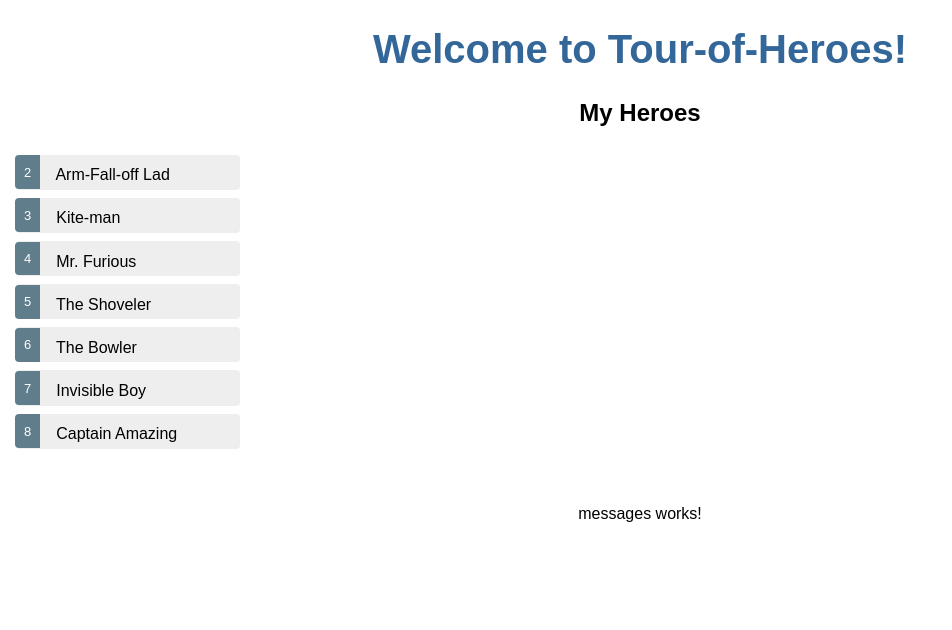
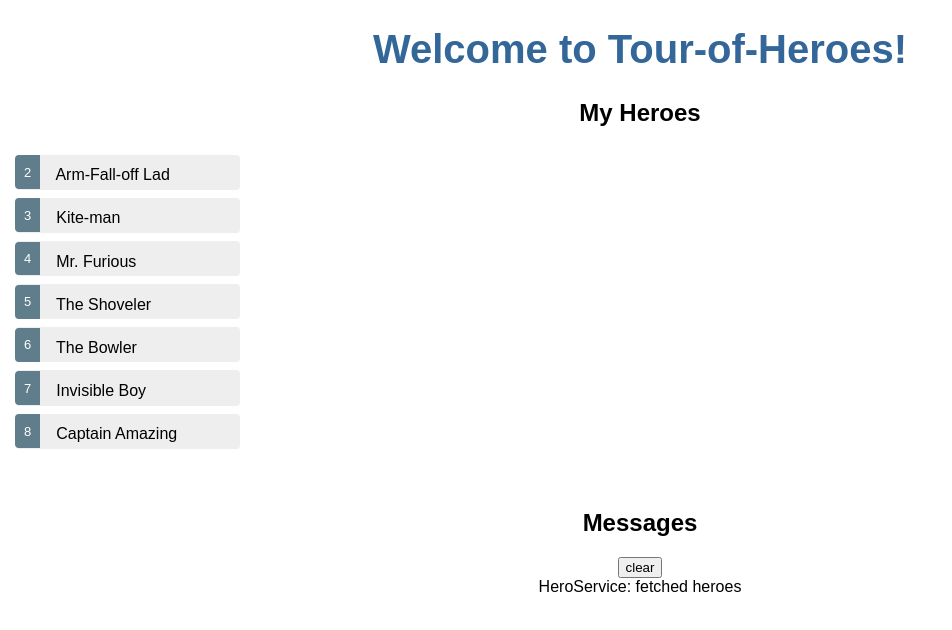
Before and after one commit to aaxzheng/Learning-Angular, an Angular app: page / in a window 1280 px wide. Shown: the top 630 px of the page, without its empty margins (0-952 px from the left). Built offline with nearby package versions, Linux system fonts and the light colour scheme.

Commit message:
added message that loads asynch with array

```diff
--- a/src/app/hero.service.ts
+++ b/src/app/hero.service.ts
@@ -2,13 +2,15 @@
 import { Hero } from './hero';
 import { HEROES } from './sample_heroes';
 import {Observable, of} from 'rxjs';
+import { MessagesService } from './messages.service';
 
 @Injectable({
   providedIn: 'root'
 })
 export class HeroService {
   getHeroes(): Observable<Hero[]> {
+    this.messageService.add("HeroService: fetched heroes");
     return of(HEROES);
   }
-  constructor() { }
+  constructor(private messageService: MessagesService) { }
 }
--- a/src/app/messages.service.ts
+++ b/src/app/messages.service.ts
@@ -4,6 +4,13 @@
   providedIn: 'root'
 })
 export class MessagesService {
+  messages: string[] = [];
 
+  add(message:string) {
+    this.messages.push(message);
+  }
+  clear() {
+    this.messages = [];
+  }
   constructor() { }
 }
--- a/src/app/messages/messages.component.html
+++ b/src/app/messages/messages.component.html
@@ -1,3 +1,8 @@
-<p>
-  messages works!
-</p>
+<div *ngIf="messageService.messages.length">
+
+  <h2>Messages</h2>
+  <button class="clear"
+          (click)="messageService.clear()">clear</button>
+  <div *ngFor='let message of messageService.messages'> {{message}} </div>
+
+</div>
--- a/src/app/messages/messages.component.ts
+++ b/src/app/messages/messages.component.ts
@@ -1,4 +1,6 @@
 import { Component, OnInit } from '@angular/core';
+import { MessagesService } from '../messages.service';
+
 
 @Component({
   selector: 'app-messages',
@@ -7,7 +9,7 @@
 })
 export class MessagesComponent implements OnInit {
 
-  constructor() { }
+  constructor(public messageService: MessagesService) { }
 
   ngOnInit() {
   }
```
